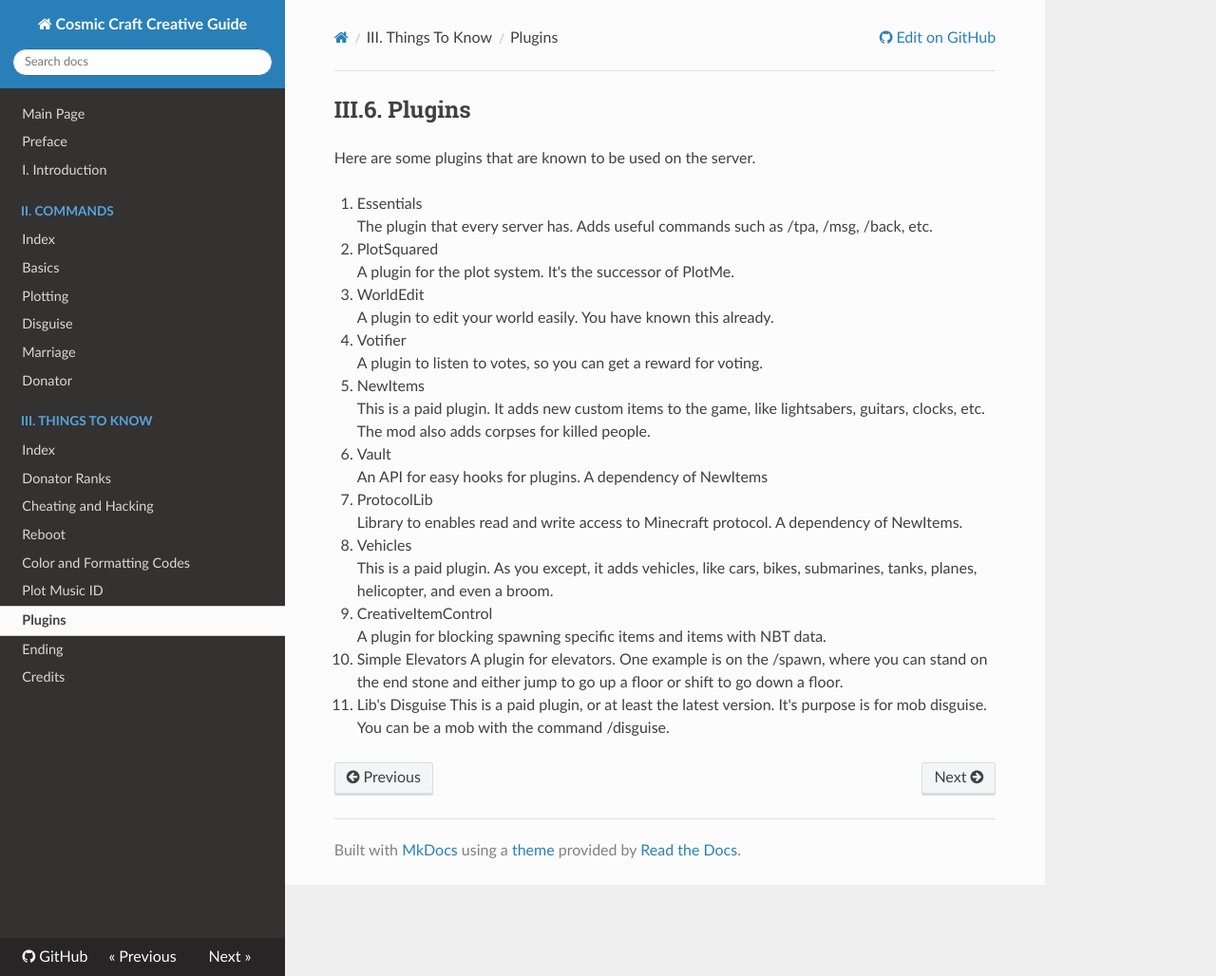
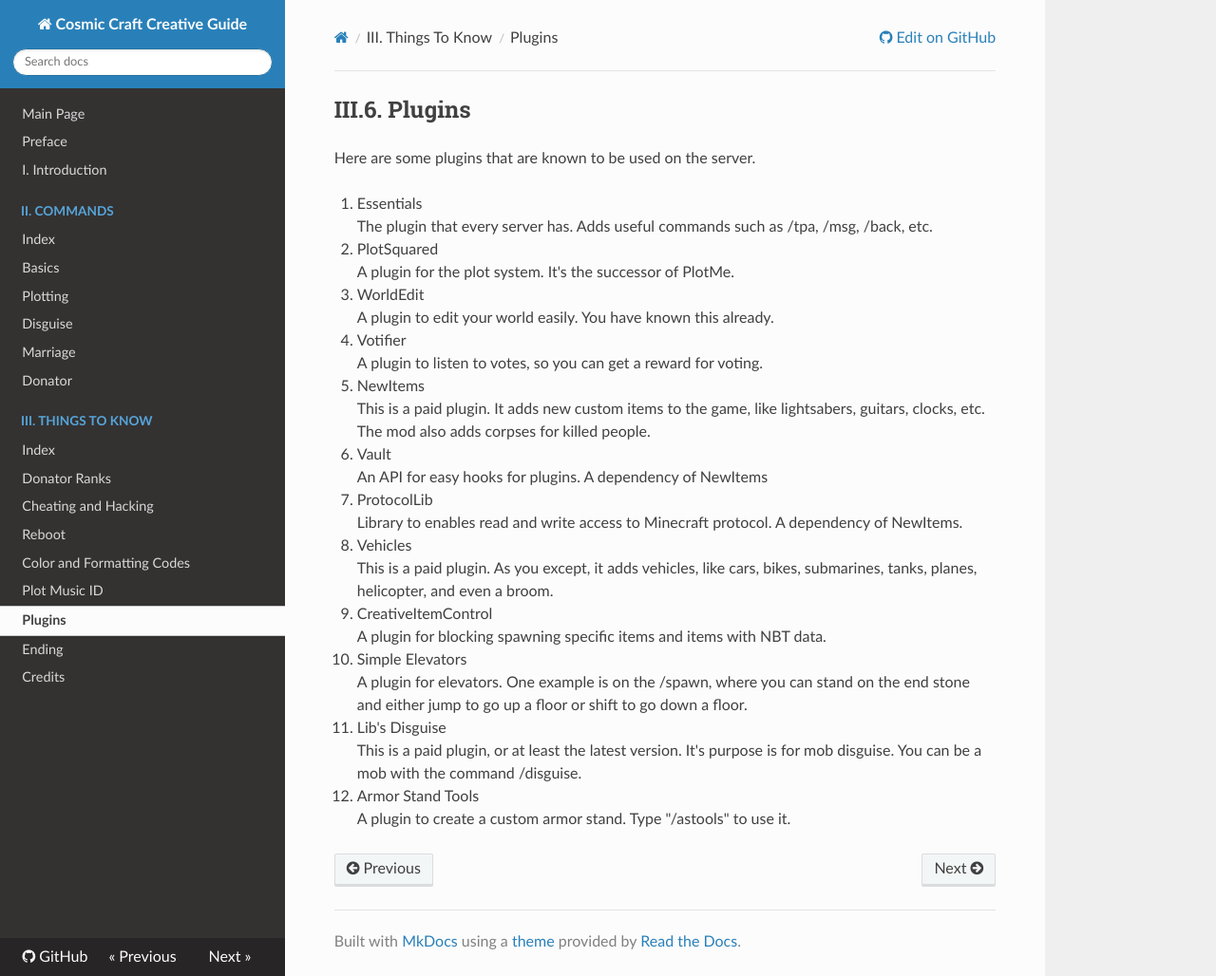
Before and after one commit to limejuce/cc-creative-guide, an MkDocs documentation site: the page built from docs/things/plugins.md, in a window 1280 px wide and 1028 px high. Shown: the whole window at 95% size. Built offline with MkDocs 1.6.1, drawn with Linux system fonts in a browser that asks for light colours; nearby versions of some CDN libraries; old or Windows-style settings are respelled for this version of MkDocs.

Commit message:
08/07/2018

```diff
--- a/docs/things/plugins.md
+++ b/docs/things/plugins.md
@@ -33,3 +33,6 @@ A plugin for elevators. One example is on the /spawn, where you can stand on the
 
 11. Lib's Disguise
 This is a paid plugin, or at least the latest version. It's purpose is for mob disguise. You can be a mob with the command /disguise.
+
+12. Armor Stand Tools
+A plugin to create a custom armor stand. Type "/astools" to use it.
```
Also changed, not shown: README.md (+1 -1 lines), docs/credits/index.md (+1 -0 lines), docs/index.md (+1 -1 lines).
